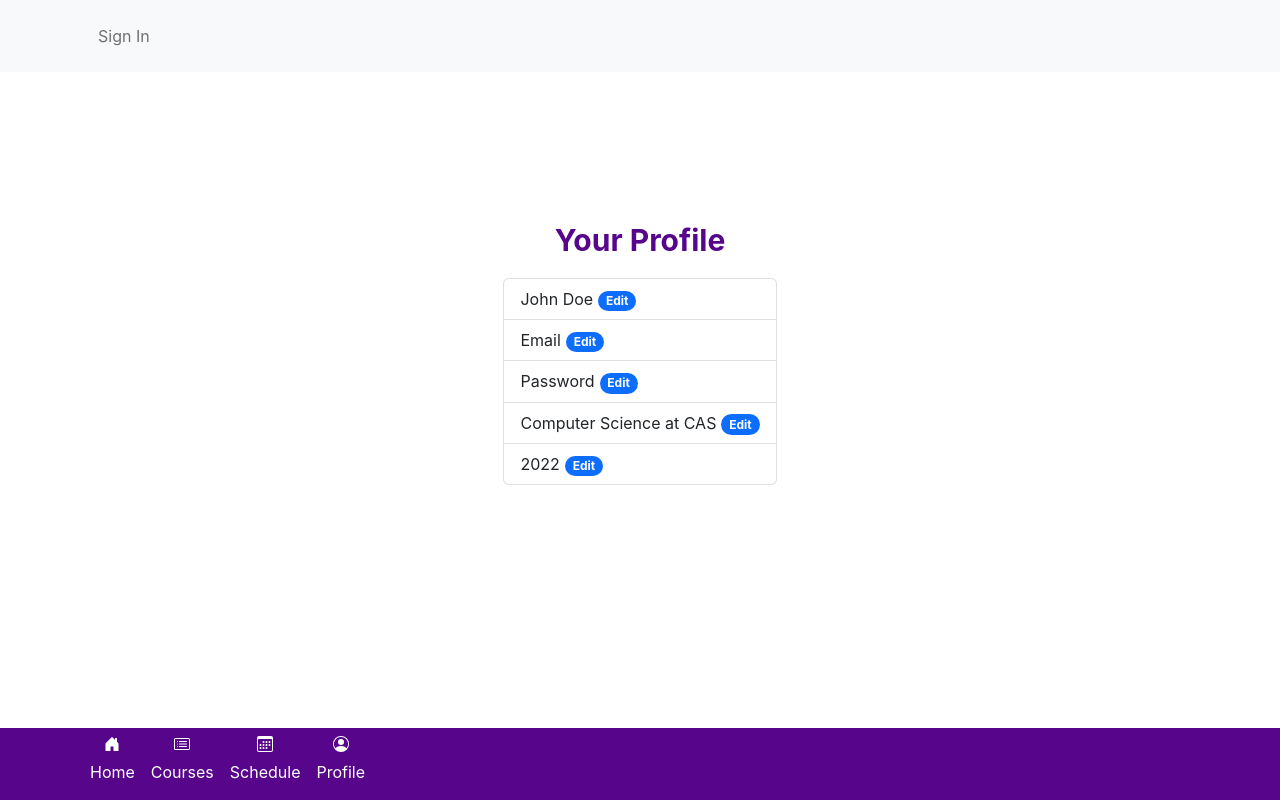
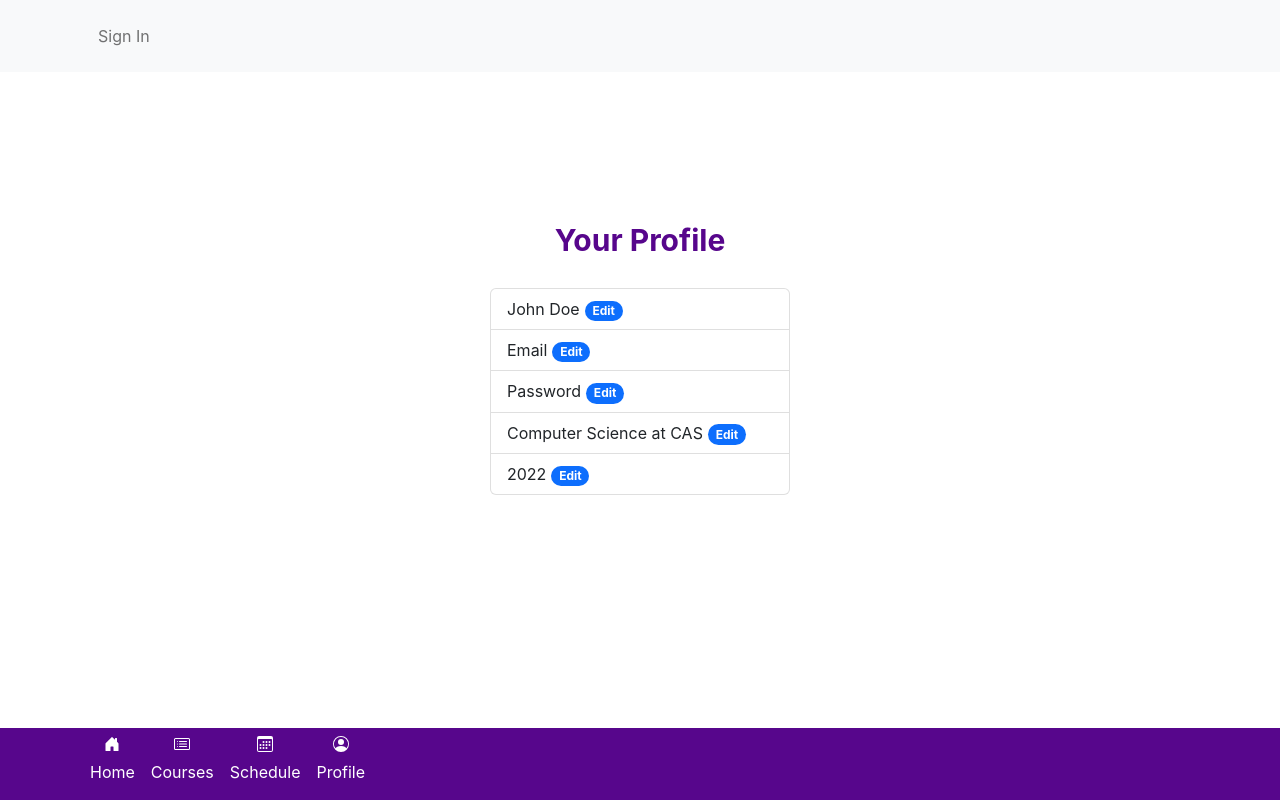
Before and after one commit to agiledev-students-fall2022/final-project-team-nyu-course-coordinator, a React (Create React App) app in the folder front-end/: page /profile in a window 1280 px wide. Built offline with nearby package versions, Linux system fonts and the light colour scheme; what chai would draw is missing.

Commit message:
added style to profile page

```diff
--- a/front-end/src/Components/Profile/styles.css
+++ b/front-end/src/Components/Profile/styles.css
@@ -13,3 +13,8 @@
 .title {
   margin-bottom: 10px;
 }
+
+.listGroup {
+  margin-top: 10px;
+  width: 300px;
+}
```
